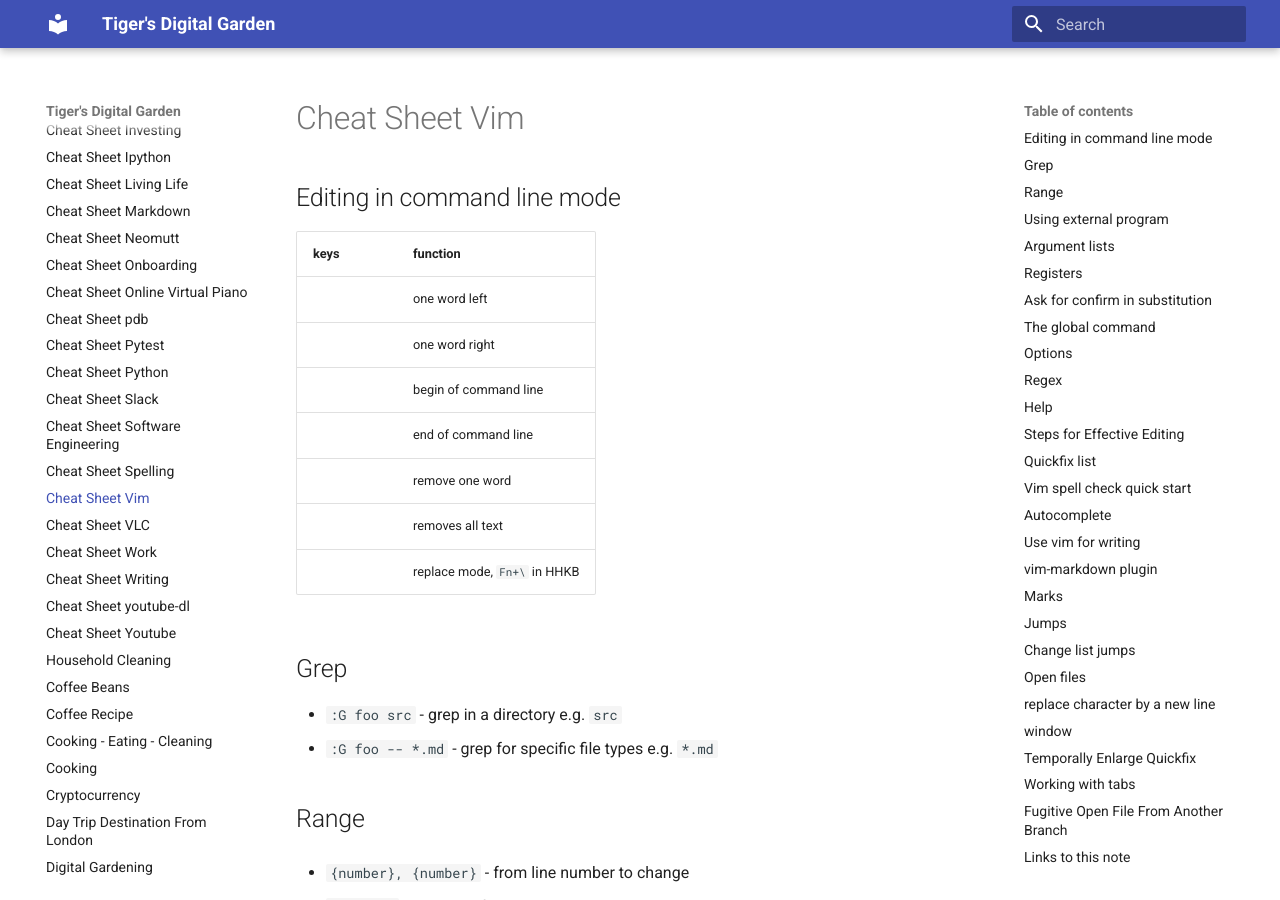
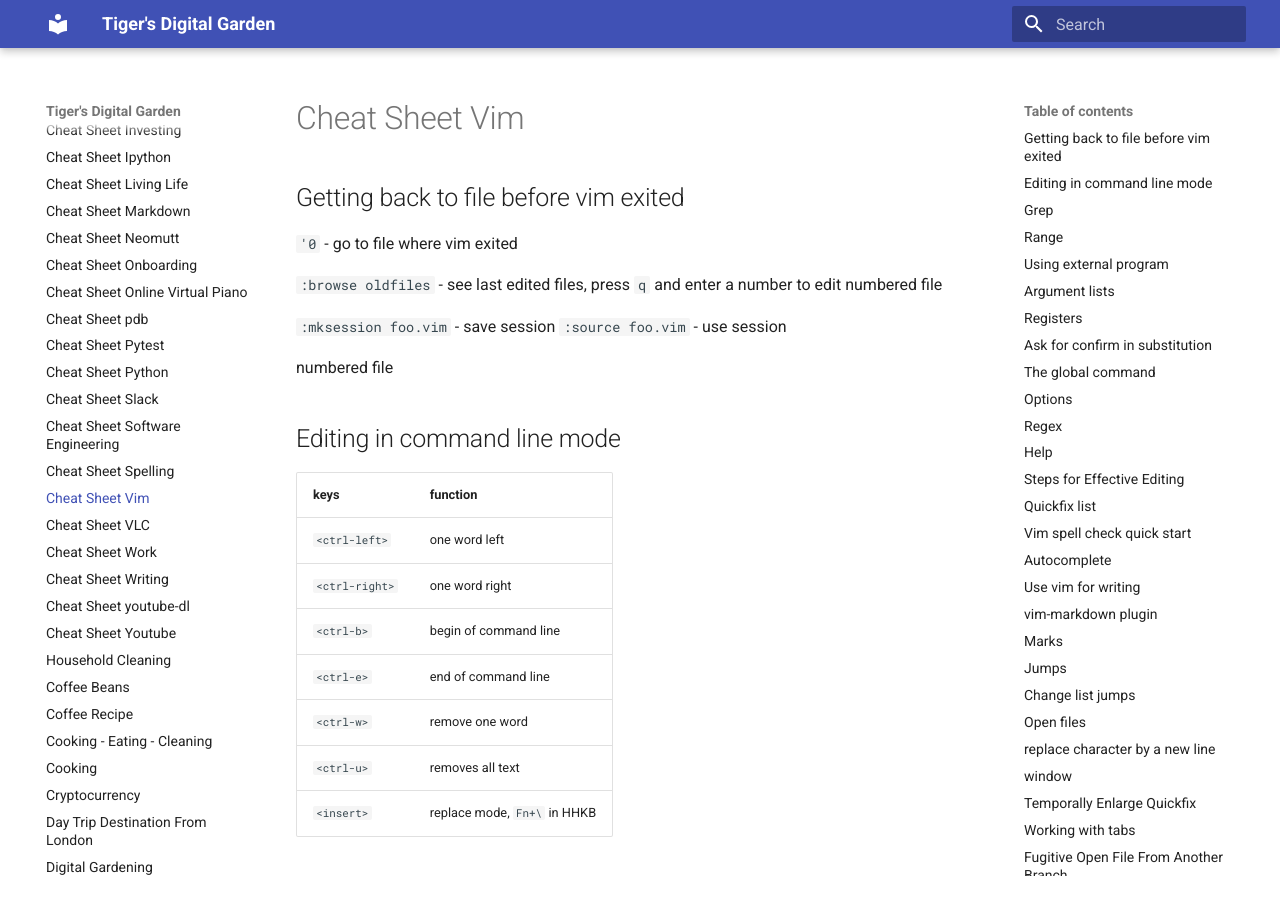
Before and after one commit to ynotstartups/notes, an MkDocs documentation site: the page built from notes/cheat-sheet-vim.md, in a window 1280 px wide and 900 px high. Built offline with MkDocs 1.6.1 and Material for MkDocs 9.7.7, drawn with Linux system fonts in a browser that asks for light colours.

Commit message:
add tips on getting back the files on exit

```diff
--- a/notes/cheat-sheet-vim.md
+++ b/notes/cheat-sheet-vim.md
@@ -1,16 +1,28 @@
 # Cheat Sheet Vim
+
+## Getting back to file before vim exited
+
+`'0` - go to file where vim exited
+
+`:browse oldfiles` - see last edited files, press `q` and enter a number to edit
+numbered file
+
+`:mksession foo.vim` - save session
+`:source foo.vim` - use session
+
+numbered file
 
 ## Editing in command line mode
 
-| keys         | function                     |
-| ------------ | ---------------------------- |
-| <ctrl-left>  | one word left                |
-| <ctrl-right> | one word right               |
-| <ctrl-b>     | begin of command line        |
-| <ctrl-e>     | end of command line          |
-| <ctrl-w>     | remove one word              |
-| <ctrl-u>     | removes all text             |
-| <insert>     | replace mode, `Fn+\` in HHKB |
+| keys           | function                     |
+| -------------- | ---------------------------- |
+| `<ctrl-left>`  | one word left                |
+| `<ctrl-right>` | one word right               |
+| `<ctrl-b>`     | begin of command line        |
+| `<ctrl-e>`     | end of command line          |
+| `<ctrl-w>`     | remove one word              |
+| `<ctrl-u>`     | removes all text             |
+| `<insert>`     | replace mode, `Fn+\` in HHKB |
 
 ## Grep
 
```
